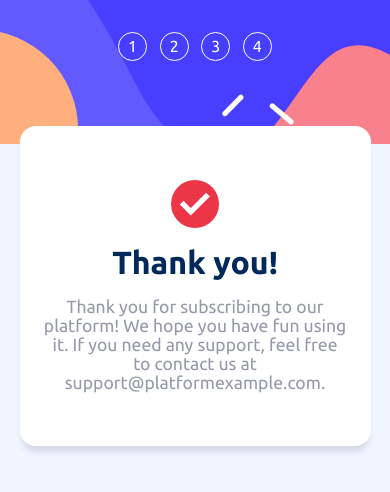
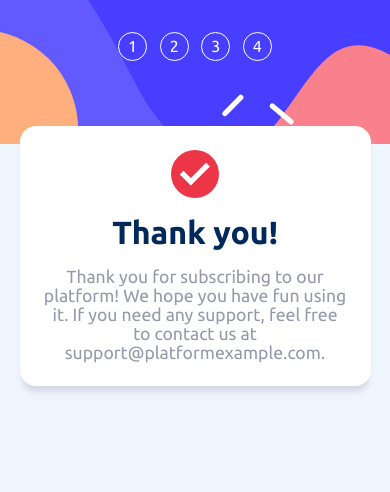
Before and after one commit to guicostads/gaming-platform-registration, a React (Vite) app: page /thanks in a window 390 px wide. Shown: the top 492 px of the page. Built offline with nearby package versions, Linux system fonts and the light colour scheme.

Commit message:
responsiviness fixes

```diff
--- a/src/Default/Default.css
+++ b/src/Default/Default.css
@@ -14,7 +14,6 @@
   display: flex;
   flex-direction: column;
   max-height: 30rem;
-  min-height: 20rem;
   width: 90vw;
   border-radius: 1rem;
   background-color: var(--white);
--- a/src/components/BottomNavigation.jsx
+++ b/src/components/BottomNavigation.jsx
@@ -27,6 +27,8 @@ export const BottomNavigation = () => {
   //next page on 'next step' btn
   const handleNextClick = () => {
     switch (path) {
+      case "/":
+        navigate("plans");
       case "/personalinfo":
         navigate("/plans");
         break;
```
